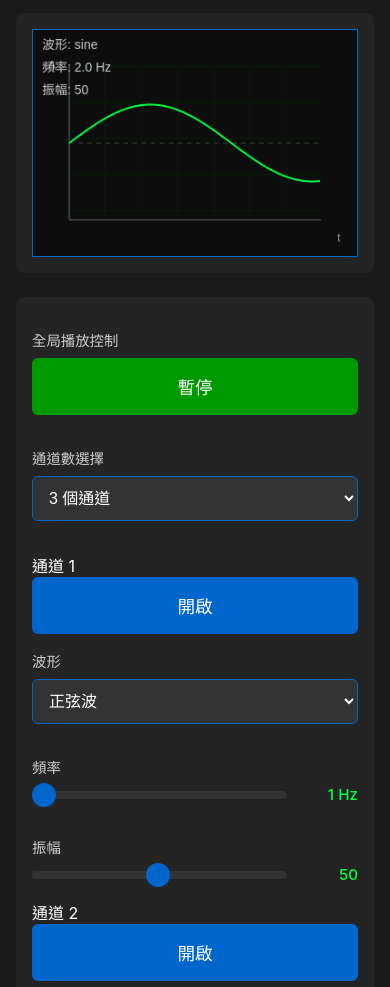
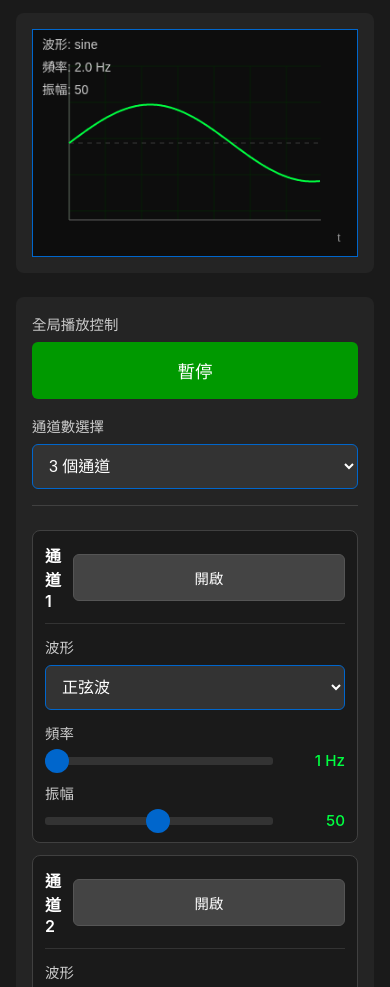
Before and after one commit to PeiqiuAtAmas/vibe_coding_uplot, a plain HTML site: page docs/index.html in a window 390 px wide. Shown: the part 72-1059 px from the top of the page. Drawn offline with Linux system fonts and the light colour scheme.

Commit message:
Task 2: Implement multi-channel responsive CSS layout with channel block styles, toggle button states, and grid layouts

```diff
--- a/docs/styles.css
+++ b/docs/styles.css
@@ -55,6 +55,88 @@ main {
   background-color: #242424;
   border-radius: 0.5rem;
   padding: 1.5rem;
+  display: flex;
+  flex-direction: column;
+  gap: 1.5rem;
+}
+
+/* 全局控制區 */
+.global-controls {
+  display: flex;
+  flex-direction: column;
+  gap: 1rem;
+  padding-bottom: 1rem;
+  border-bottom: 1px solid #404040;
+}
+
+/* 通道容器 */
+.channels-container {
+  display: flex;
+  flex-direction: column;
+  gap: 1rem;
+  overflow-y: auto;
+}
+
+/* 單個通道區塊 */
+.channel-block {
+  background-color: #1a1a1a;
+  border: 1px solid #404040;
+  border-radius: 0.5rem;
+  padding: 1rem;
+  display: flex;
+  flex-direction: column;
+  gap: 0.75rem;
+}
+
+.channel-header {
+  display: flex;
+  justify-content: space-between;
+  align-items: center;
+  gap: 0.75rem;
+  padding-bottom: 0.75rem;
+  border-bottom: 1px solid #333333;
+}
+
+.channel-title {
+  font-weight: 600;
+  font-size: 1rem;
+  flex: 1;
+}
+
+.channel-toggle {
+  padding: 0.5rem 1rem;
+  background-color: #444444;
+  color: #ffffff;
+  border: 1px solid #555555;
+  border-radius: 0.375rem;
+  font-size: 0.85rem;
+  cursor: pointer;
+  transition:
+    background-color 0.2s,
+    border-color 0.2s;
+  min-width: 60px;
+}
+
+.channel-toggle:hover {
+  background-color: #555555;
+}
+
+/* 通道開啟狀態 */
+.channel-toggle.active {
+  background-color: #009900;
+  border-color: #00cc00;
+  color: #ffffff;
+}
+
+.channel-toggle.active:hover {
+  background-color: #007700;
+}
+
+/* 通道控制區 */
+.channel-controls {
+  display: flex;
+  flex-direction: column;
+  gap: 0.75rem;
 }
 
 /* 桌面版佈局 (≥1024px) */
@@ -70,8 +152,11 @@ main {
 
   .control-panel {
     flex: 0 0 30%;
-    overflow-y: auto;
     max-height: calc(100vh - 5rem);
+  }
+
+  .channels-container {
+    max-height: calc(100vh - 12rem);
   }
 }
 
@@ -82,21 +167,26 @@ main {
   }
 
   .waveform-section {
-    flex: 0 1 50%;
+    flex: 0 1 55%;
     padding: 1rem;
   }
 
   .control-panel {
-    flex: 0 1 50%;
+    flex: 0 1 45%;
     display: flex;
-    flex-wrap: wrap;
-    gap: 1rem;
-    align-content: flex-start;
+    flex-direction: column;
+    max-height: auto;
   }
 
-  .control-group {
-    flex: 1 1 calc(50% - 0.5rem);
-    min-width: 150px;
+  .channels-container {
+    display: grid;
+    grid-template-columns: repeat(2, 1fr);
+    gap: 0.75rem;
+    max-height: 100%;
+  }
+
+  .channel-block {
+    padding: 0.75rem;
   }
 }
 
@@ -122,13 +212,18 @@ main {
   .control-panel {
     flex: 0 0 auto;
     padding: 1rem;
+    max-height: auto;
+  }
+
+  .channels-container {
     display: flex;
     flex-direction: column;
-    gap: 1rem;
+    gap: 0.75rem;
+    max-height: 100%;
   }
 
-  .control-group {
-    width: 100%;
+  .channel-block {
+    padding: 0.75rem;
   }
 
   button,
@@ -153,7 +248,6 @@ canvas {
   display: flex;
   flex-direction: column;
   gap: 0.5rem;
-  padding: 1rem 0;
 }
 
 .control-group label {
@@ -196,6 +290,12 @@ button:active {
     padding: 1rem;
     min-height: 44px;
     font-size: 1.1rem;
+  }
+
+  .channel-toggle {
+    min-height: 44px;
+    padding: 0.75rem 1rem;
+    font-size: 0.9rem;
   }
 }
 
```
